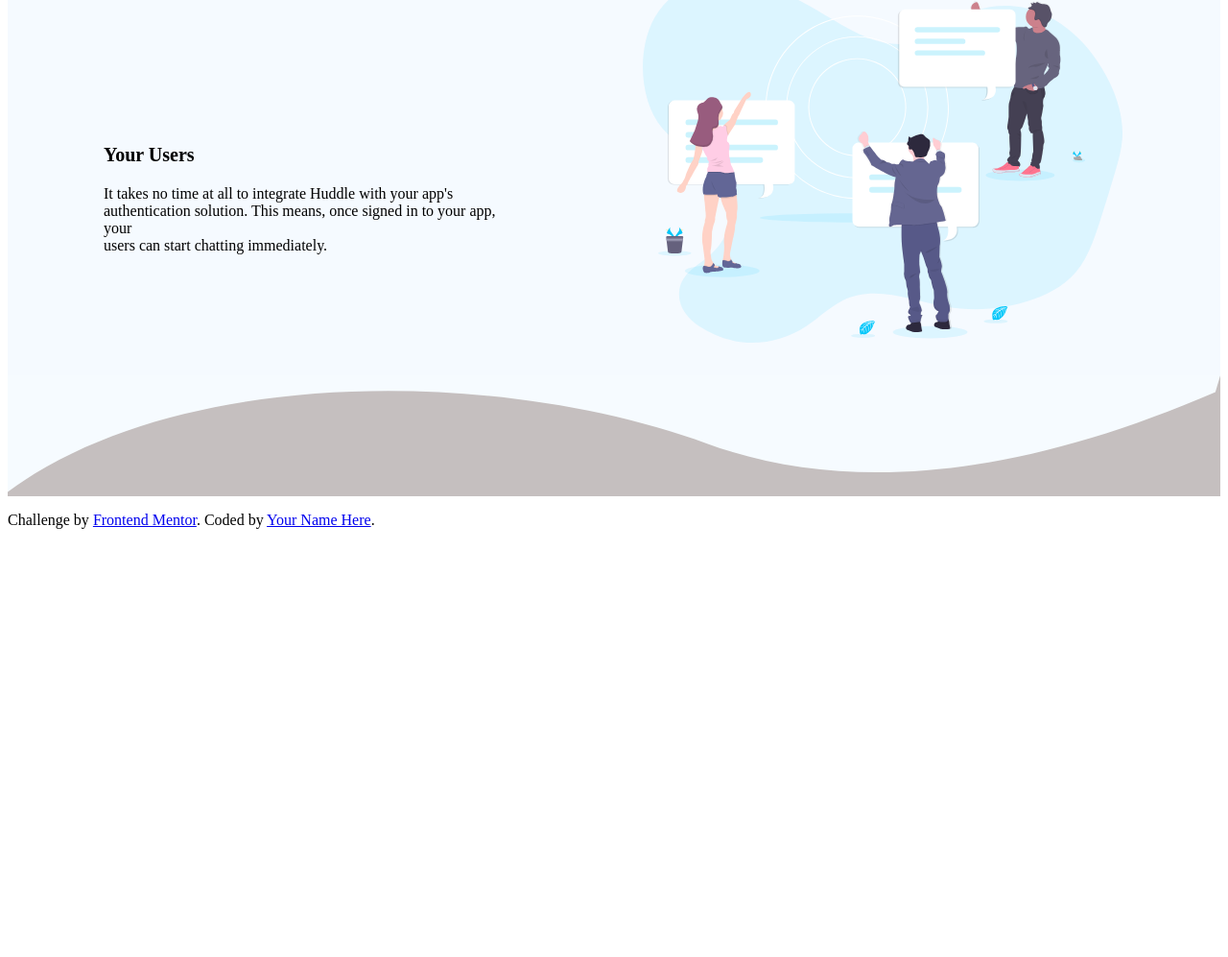
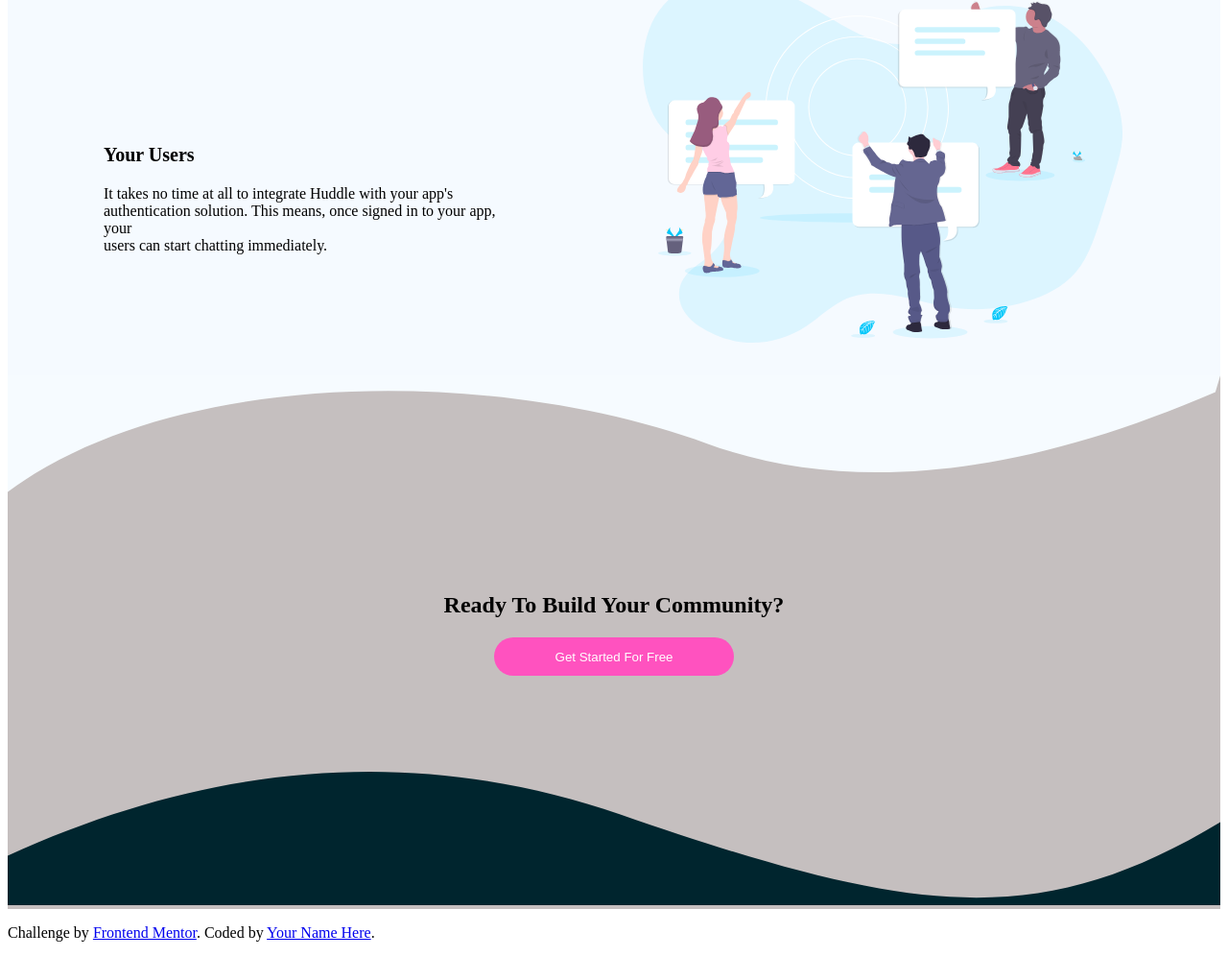
Before and after one commit to Ntochukwu-David/huddle-landing-page-with-curved-sections-master, a plain HTML site: page index.html in a window 1280 px wide. Shown: the part 2295-3292 px from the top of the page at 96% size. Before the commit the page ends 2862 px from the top, so only its background shows below. Drawn offline with Linux system fonts and the light colour scheme; a web font is replaced by a local one.

Commit message:
more code

```diff
--- a/index.html
+++ b/index.html
@@ -103,6 +103,11 @@
       </div>
         <img src="./images/bg-section-bottom-desktop-2.svg" alt="" style="color:hsl(207, 100%, 98%);width:100%;">
     </div>
+    <h2>  Ready To Build Your Community?</h2>
+    <center>
+      <a href="#"><button  id="button2" style="margin-bottom:100px;">Get Started For Free</button></a>
+    </center>
+    <img src="./images/bg-footer-top-desktop.svg" alt="" style="width:100%;">
   </div>
 
   <footer>
```
Also changed, not shown: 1 other file.
